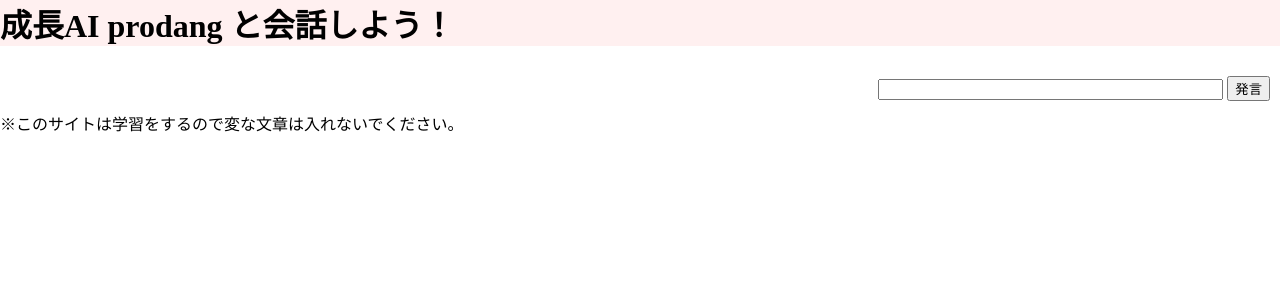
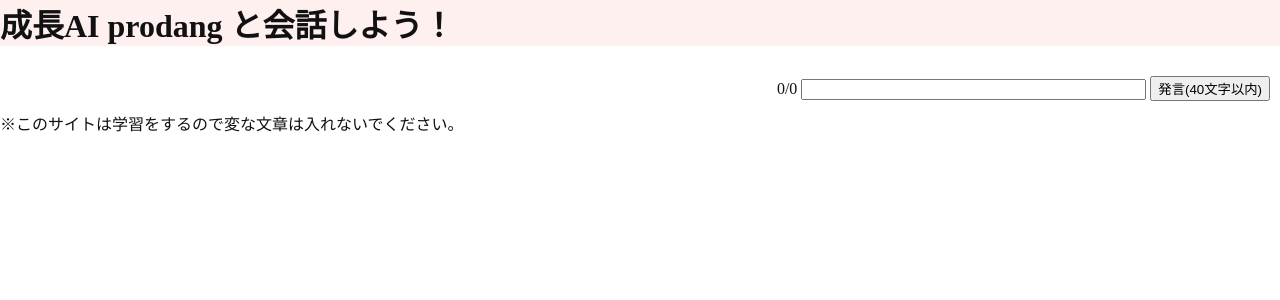
Before and after one commit to Progwan/prodangAI, a Flask app: page / in a window 1280 px wide. Shown: the top 300 px of the page. Run offline with Flask 2, Linux system fonts and the light colour scheme.

Commit message:
Update index.html

```diff
--- a/templates/index.html
+++ b/templates/index.html
@@ -9,6 +9,8 @@
   <style>
     body {
       margin: 0;
+      font-family: 'Avenir', 'Corbel', 'Osaka' 'MS Pゴシック';
+      color: #111;
     }
     h1 {
       background-color: #fff0f0;
@@ -19,7 +21,7 @@
       padding: 10px;
     }
 
-    span {
+    #span {
       border-radius: 10px;
       background-color: #fff0f0;
       padding: 8px;
@@ -32,6 +34,9 @@
     .user {
       text-align: right;
     }
+    .dang {
+        color: #f00;
+    }
   </style>
 </head>
 
@@ -39,8 +44,9 @@
   <h1>{{ title }} と会話しよう！</h1>
   <div id="chat"> </div>
   <div class="user">
+    <span id="mojisuu">0/0</span>
     <input id="txt" size="40">
-    <button onclick="say()">発言</button>
+    <button id="but" onclick="say()">発言(40文字以内)</button>
   </div>
   ※このサイトは学習をするので変な文章は入れないでください。
   <script>
@@ -51,6 +57,17 @@
       console.log(s);
       return s.replace('&', '&amp;').replace('<', '&lt;').replace('>', '&gt;');
     }
+    $("#txt").keyup(function(e){
+            var l = $("#txt").val().length;
+            $('#mojisuu').text(String(l) + "/40")
+            if(l>0 && l<41){
+                  $('#but').prop('disabled', false);
+                  $('#mojisuu').removeClass('dang');
+            } else {
+                  $('#but').prop('disabled', true);
+                  $('#mojisuu').addClass('dang');
+            }
+    });
     function say() {
       $.ajax({
         data: JSON.stringify({
@@ -62,7 +79,7 @@
         contentType: 'application/json'
       })
         .done(function (data) {
-          var html = "<div class='user'><span>" + esc($("#txt").val()) + "</span>：あなた</div><div class='bot'>prodang：<span>" + esc(JSON.parse(data.ResultSet).result) + "</span></div>";
+          var html = "<div class='user'><span id='span'>" + esc($("#txt").val()) + "</span>：あなた</div><div class='bot'>prodang：<span id='span'>" + esc(JSON.parse(data.ResultSet).result) + "</span></div>";
           $("#chat").html($("#chat").html() + html);
           $("#txt").val('').focus();
         });
```
